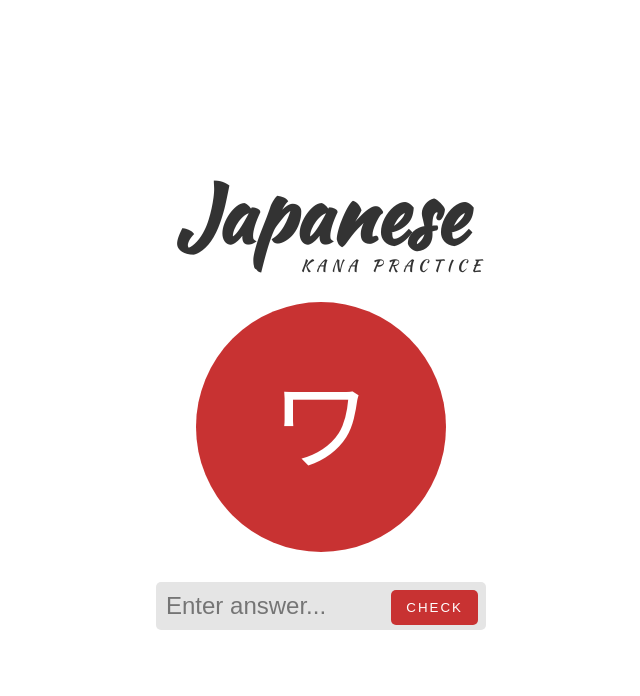
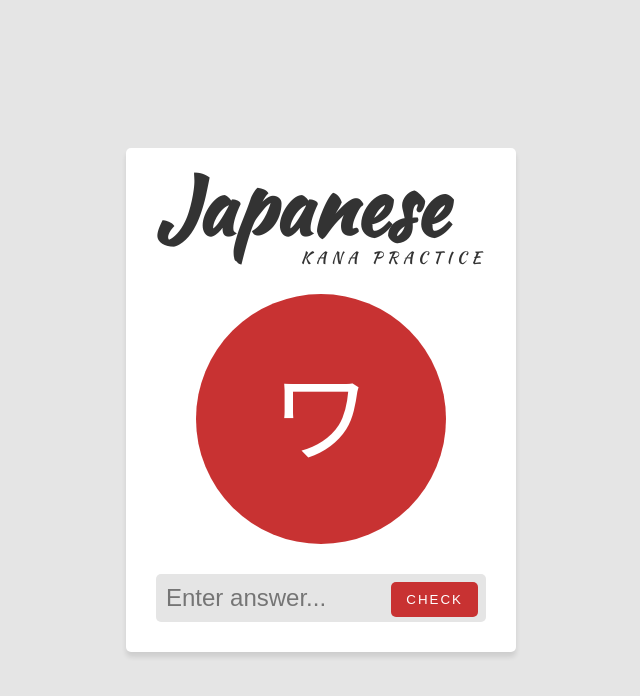
Before and after one commit to RichiePowell/japanese-kana-game, a React (Create React App) app: page / in a window 1280 px wide. Shown: the top 696 px of the page, without its empty margins (319-959 px from the left). Built offline with nearby package versions, Linux system fonts and the light colour scheme.

Commit message:
Controls styling

```diff
--- a/src/App.scss
+++ b/src/App.scss
@@ -13,7 +13,7 @@ body {
 body {
   margin: 0;
   font-family: $fontFamily;
-  background: #fff;
+  background: #e5e5e5;
   color: #333;
 }
 
@@ -32,9 +32,15 @@ a {
   align-items: center;
   max-width: 400px;
   margin: auto;
-  text-align: center;
   min-height: 100%;
   position: relative;
+}
+
+.container {
+  background: #fff;
+  padding: 0 30px 15px 30px;
+  box-shadow: 0 5px 5px rgba(0, 0, 0, 0.1);
+  border-radius: 5px;
 }
 
 .header {
@@ -77,6 +83,7 @@ a {
   vertical-align: middle;
   margin-bottom: 30px;
   user-select: none;
+  text-align: center;
 }
 
 .input {
@@ -106,22 +113,41 @@ a {
     padding: 10px 15px;
     text-transform: uppercase;
     letter-spacing: 2px;
+    cursor: pointer;
     transition: 0.1s all ease;
 
     &:hover {
       background: $mainColorHover;
     }
   }
+}
 
-  .skip {
-    border: none;
+.controls {
+  button {
+    border: 1px #ccc solid;
     background: none;
     transition: 0.2s all ease;
     border-radius: 5px;
+    padding: 5px;
+    border-radius: 999px;
+    cursor: pointer;
 
     &:hover,
     &:active {
       background: $inputBackground;
+    }
+
+    &.sound {
+      width: 30px;
+      line-height: 30px;
+      height: 30px;
+      padding: 0;
+      text-align: center;
+      display: inline-block;
+    }
+
+    &.skip {
+      float: right;
     }
   }
 }
```
